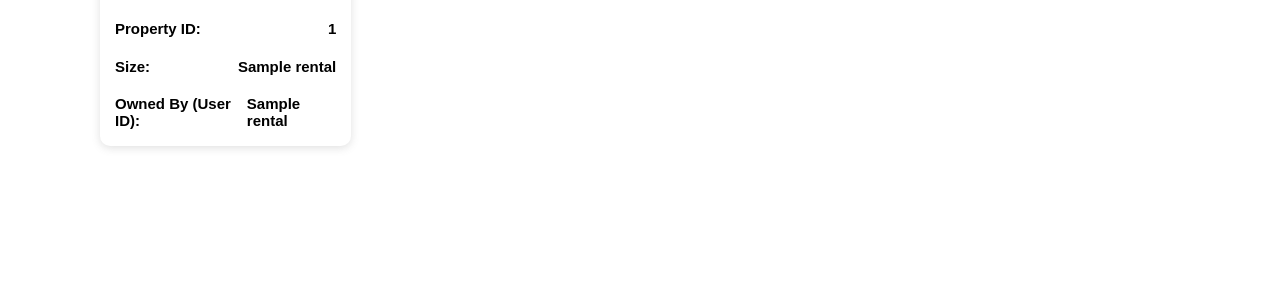
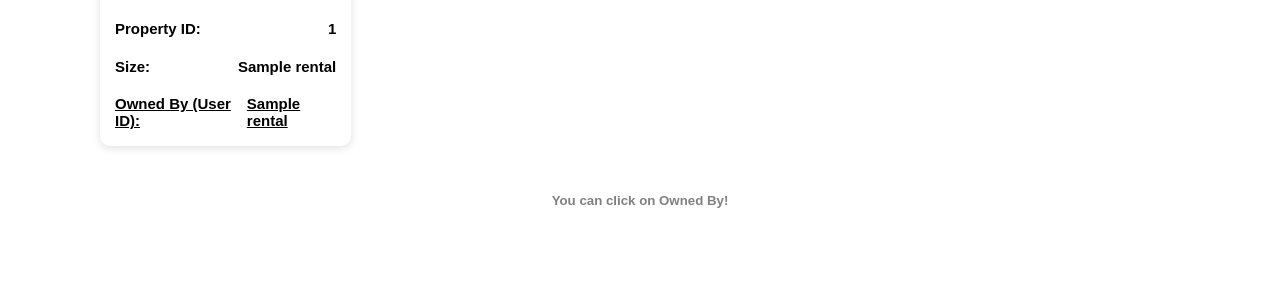
Before and after one commit to brianlee1597/Intro_to_DB_PART_3, a Flask app: template templates/index.html in a window 1280 px wide. Shown: the part 484-784 px from the top of the page. Before the commit the page ends 633 px from the top, so only its background shows below. Run offline with Flask 2, Linux system fonts and the light colour scheme; the template is opened without the code that fills it: most values are stand-ins (such as "Sample title", 1, 10 or a date in 2020); parts of the project's set-up code (start-up, migrations or seed data) failed here and were passed over.

Commit message:
owned by clickable

```diff
--- a/static/index.css
+++ b/static/index.css
@@ -66,31 +66,25 @@
     height: auto;
 }
 
-#main_container > .users > .users_grid > a {
-    text-decoration: none;
-    color: black;
-}
-
-#main_container > .users > .users_grid > a > .indiv_user {
+#main_container > .users > .users_grid > .indiv_user {
     width: 100%;
     height: 350px;
     border-radius: 10px;
     box-shadow: rgba(99, 99, 99, 0.2) 0px 2px 8px 0px;
-    cursor: pointer;
 }
 
-#main_container > .users > .users_grid > a > .indiv_user:hover {
+#main_container > .users > .users_grid > .indiv_user:hover {
     box-shadow: rgba(0, 0, 0, 0.24) 0px 3px 8px;
 }
 
-#main_container > .users > .users_grid > a > .indiv_user > .user_image {
+#main_container > .users > .users_grid > .indiv_user > .user_image {
     width: 100%;
     height: 200px;
     object-fit: cover;
     border-radius: 10px;
 }
 
-#main_container > .users > .users_grid > a > .indiv_user > .user_info {
+#main_container > .users > .users_grid > .indiv_user > .user_info {
     width: 100%;
     height: 150px;
     display: flex;
@@ -98,7 +92,7 @@
     justify-content: space-evenly;
 }
 
-#main_container > .users > .users_grid > a > .indiv_user > .user_info > h6 {
+#main_container > .users > .users_grid > .indiv_user > .user_info > h6 {
     box-sizing: border-box;
     margin: 0;
     padding: 0;
@@ -110,3 +104,26 @@
 
     font-size: 15px;
 }
+
+.owned_link {
+    color: black;
+    cursor: pointer;
+}
+
+.owned {
+    box-sizing: border-box;
+    margin: 0;
+    padding: 0;
+    width: 100%;
+    display: flex;
+    flex-direction: row;
+    justify-content: space-between;
+    padding: 0 15px;
+    font-size: 15px;
+}
+
+.some_info {
+    width: 100%;
+    text-align: center;
+    color: grey;
+}
--- a/templates/index.html
+++ b/templates/index.html
@@ -20,7 +20,6 @@
       </div>
       <div class="users_grid">
         {% for rental in rentals %}
-        <a href="">
           <div class="indiv_user">
             <img src="https://images.pexels.com/photos/1396122/pexels-photo-1396122.jpeg?cs=srgb&dl=pexels-binyamin-mellish-1396122.jpg&fm=jpg&w=640&h=427"
             class="user_image"/>
@@ -33,15 +32,17 @@
                 <span>Size:</span>
                 <span>{{rental[1]}}</span>
               </h6>
-              <h6>
-                <span>Owned By (User ID):</span>
-                <span>{{rental[2]}}</span>
-              </h6>
+              <a class="owned_link" href="/user?uid={{rental[2]}}">
+                <h6 class="owned">
+                  <span>Owned By (User ID):</span>
+                  <span>{{rental[2]}}</span>
+                </h6>
+              </a>
             </div>
           </div>
-        </a>
         {% endfor %}
       </div>
+      <h5 class="some_info">You can click on Owned By!</h5>
     </div>
   </div>
   {% endblock %}
```
Also changed, not shown: static/rentals.css (+22 -5 lines), templates/rentals.html (+6 -6 lines).
